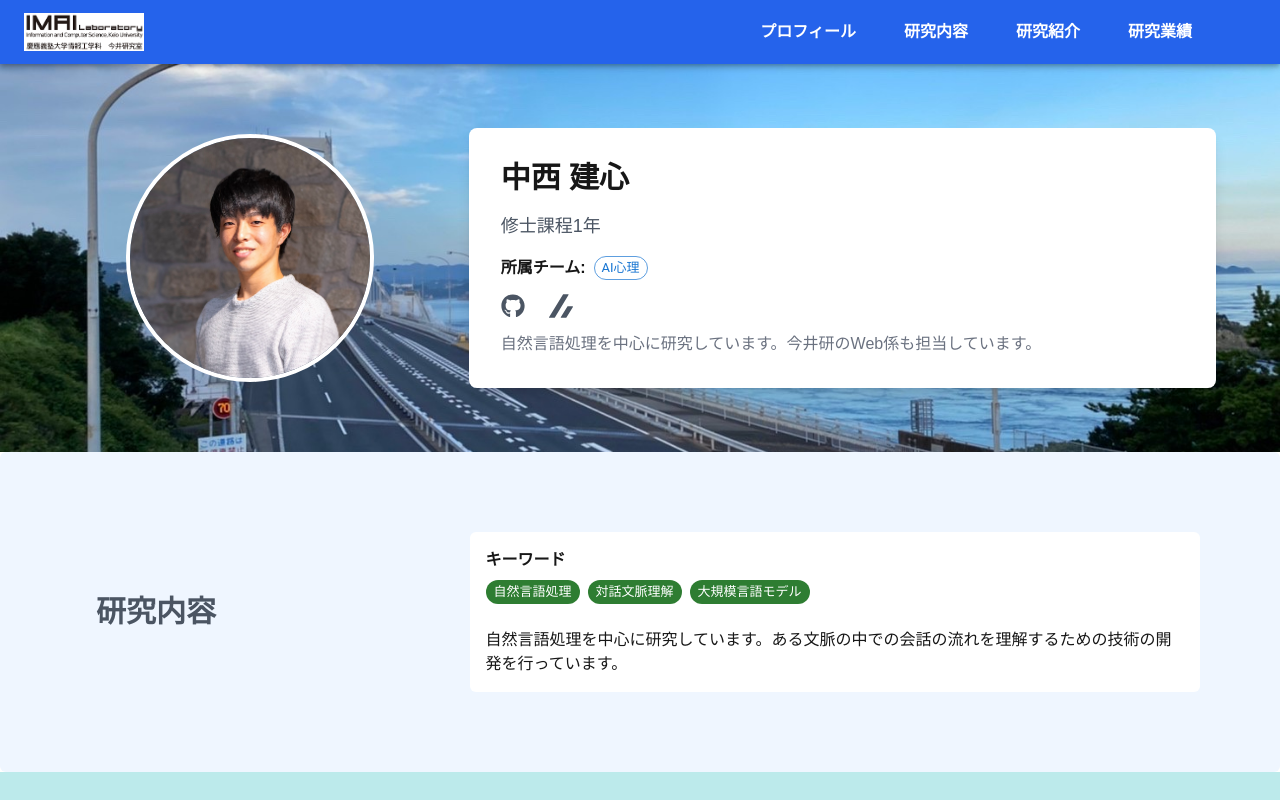
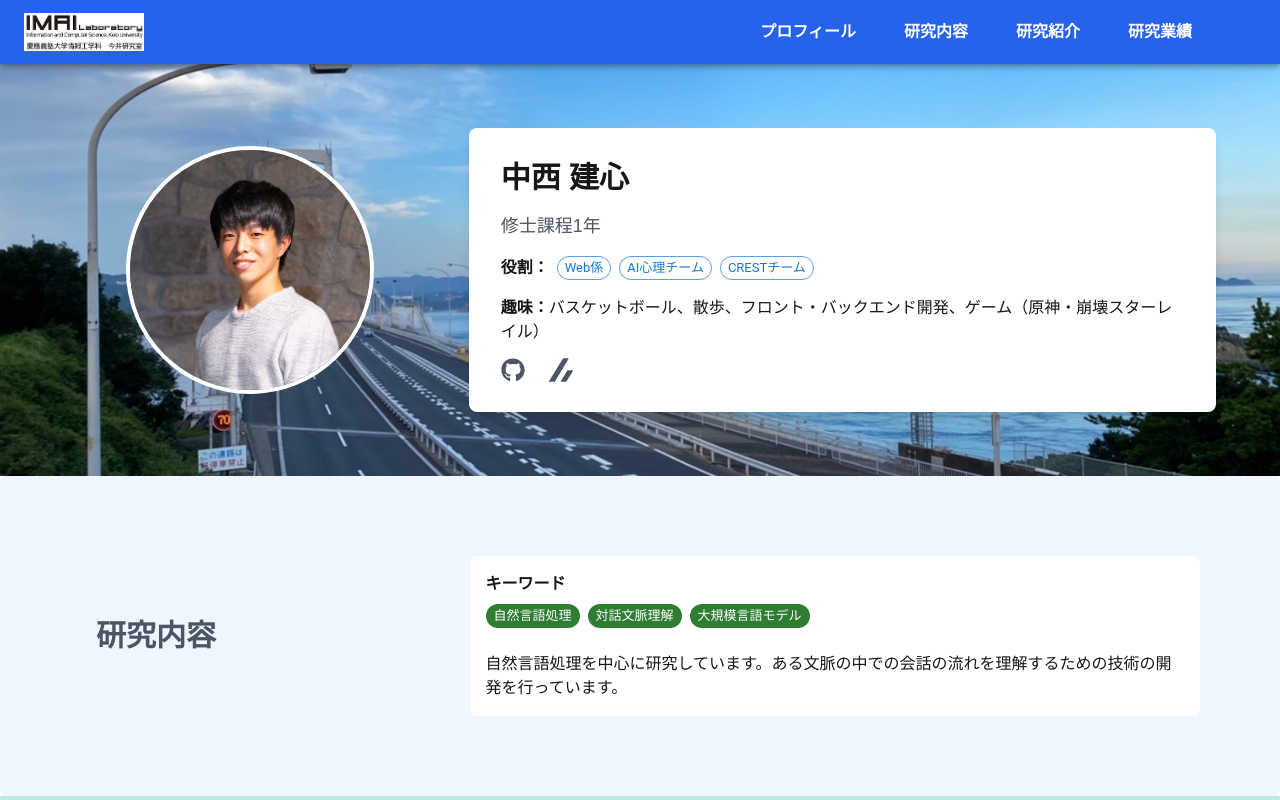
Before and after one commit to imai-laboratory/member_personal_webpages, a Next.js app: page /member_personal_webpages/kenshin in a window 1280 px wide. Shown: the top 800 px of the page. Built offline with nearby package versions, Linux system fonts and the light colour scheme.

Commit message:
[fix] Profile Contents

```diff
--- a/app/_components/sections/Profile.jsx
+++ b/app/_components/sections/Profile.jsx
@@ -24,8 +24,8 @@ export default function Profile({ profileData }) {
           <h1 className="text-3xl font-bold">{profileData.name}</h1>
           <p className="text-lg text-gray-600">{profileData.grade}</p>
           <div className="flex gap-2 flex-wrap">
-            <strong>所属チーム:</strong>
-            {profileData.teams?.map((team, index) => (
+            <strong>役割：</strong>
+            {profileData.roles?.map((team, index) => (
               <Chip
                 key={index}
                 label={team}
@@ -35,12 +35,11 @@ export default function Profile({ profileData }) {
               />
             ))}
           </div>
+          <p>
+            <strong>趣味：</strong>{profileData.description}
+          </p>
 
-          <SocialIcons socialMediaLists={profileData.socialMediaLists} />
-
-          <p className="text-gray-500">
-            {profileData.description}
-          </p>
+          <SocialIcons socialMediaLists={profileData.socialMediaLists}/>
         </div>
       </div>
     </section>
--- a/data/members/kenshin/data.js
+++ b/data/members/kenshin/data.js
@@ -4,10 +4,11 @@ const path = `/member_personal_webpages/members/${pathName}`;
 export const profileData = {
   backgroundImage: `${path}/bg.jpg`,
   email: 'nakanishi@ailab.ics.keio.ac.jp',
-  description: '自然言語処理を中心に研究しています。今井研のWeb係も担当しています。',
+  description: 'バスケットボール、散歩、フロント・バックエンド開発、ゲーム（原神・崩壊スターレイル）',
   grade: '修士課程1年',
   imageUrl: `${path}/profile.jpg`,
   name: '中西 建心',
+  roles: ['Web係', 'AI心理チーム', 'CRESTチーム'],
   socialMediaLists: [ // ./utils/getSocialIcons.jsに存在するアイコンのみ使用できます
     {
       name: "GitHub",
@@ -18,7 +19,6 @@ export const profileData = {
       link: "https://zenn.dev/kenshin0011",
     },
   ],
-  teams: ['AI心理'],
 };
 
 export const researchData = {
```
